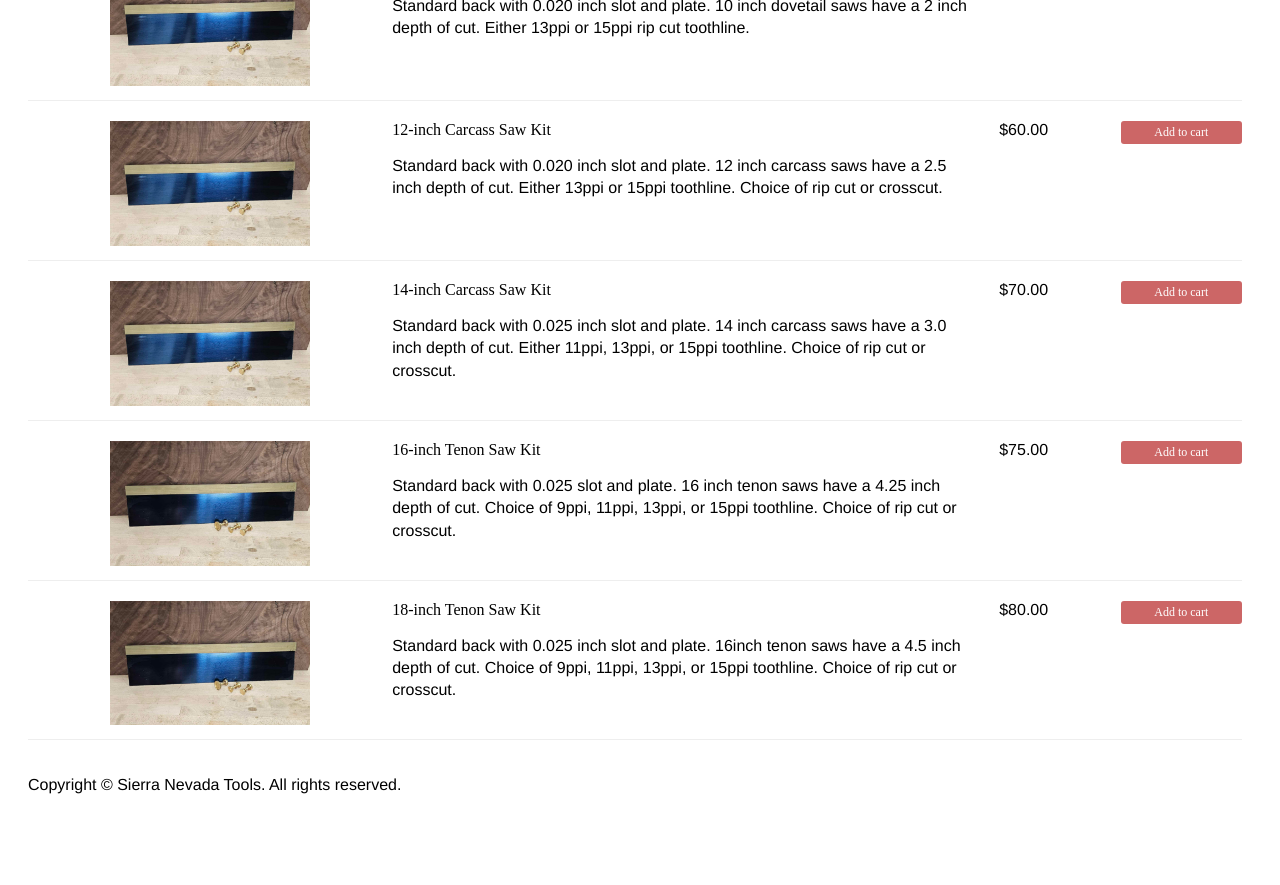
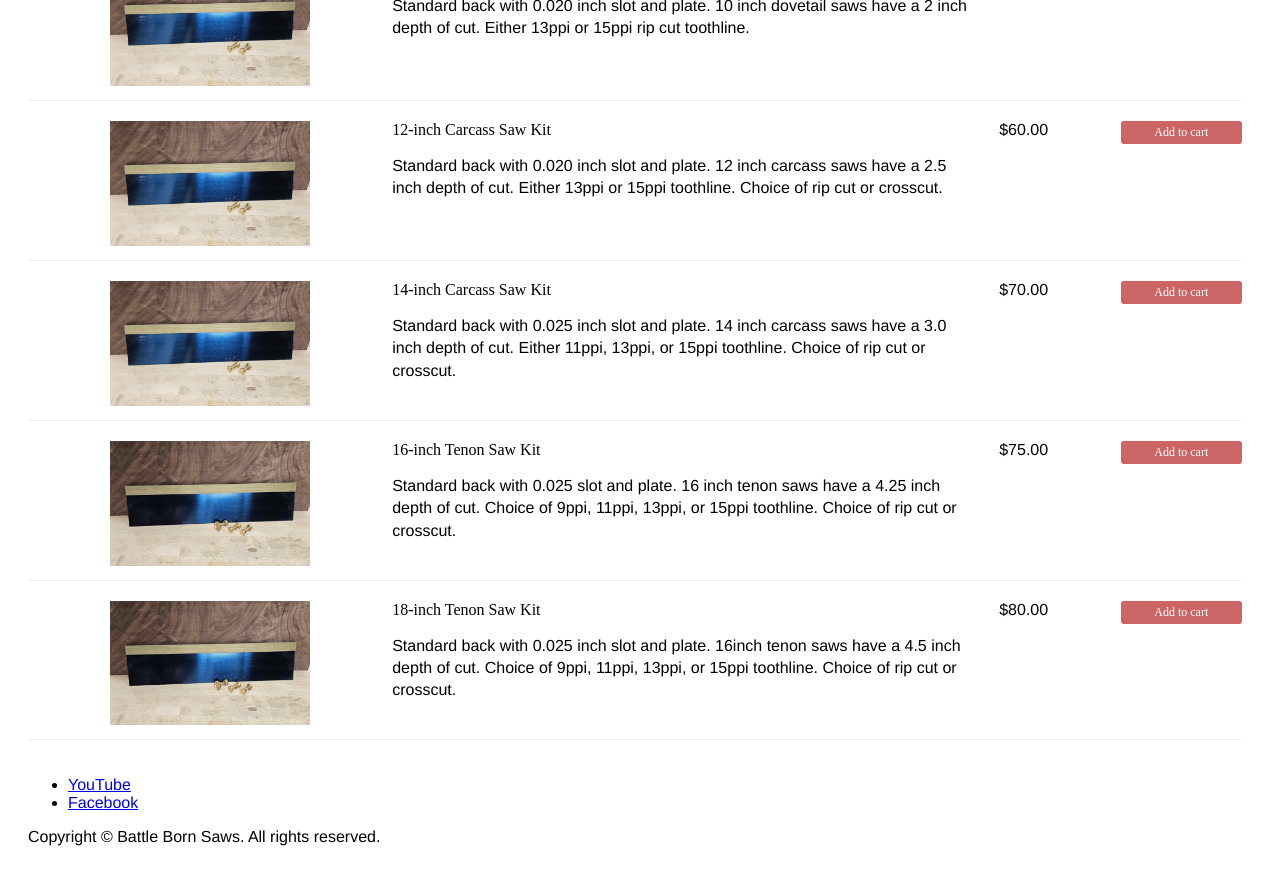
Before and after one commit to sierranvtool/battlebornsaws.github.io, a Jekyll site: the page built from shop.html, in a window 1280 px wide and 900 px high, scrolled down 2385 px. Shown: the top 885 px of the window. Built offline with Jekyll 4.4.1, drawn with Linux system fonts in a browser that asks for light colours; before the commit the page ends 3233 px from its top, so only the background shows below that.

Commit message:
footer links

```diff
--- a/_includes/footer.html
+++ b/_includes/footer.html
@@ -3,7 +3,13 @@
   <div class="container">
     <div class="row">
       <div class="col-md-12">
-        <p>Copyright &copy; Sierra Nevada Tools. All rights reserved.</p>
+        <div class="footer-manu">
+          <ul>
+            <li><a href="https://youtube.com/@BattleBornsaws">YouTube</a></li>
+            <li><a href="https://www.facebook.com/backsawkits">Facebook</a></li>
+          </ul>
+        </div>
+        <p>Copyright &copy; Battle Born Saws. All rights reserved.</p>
       </div>
     </div>
   </div>
```
